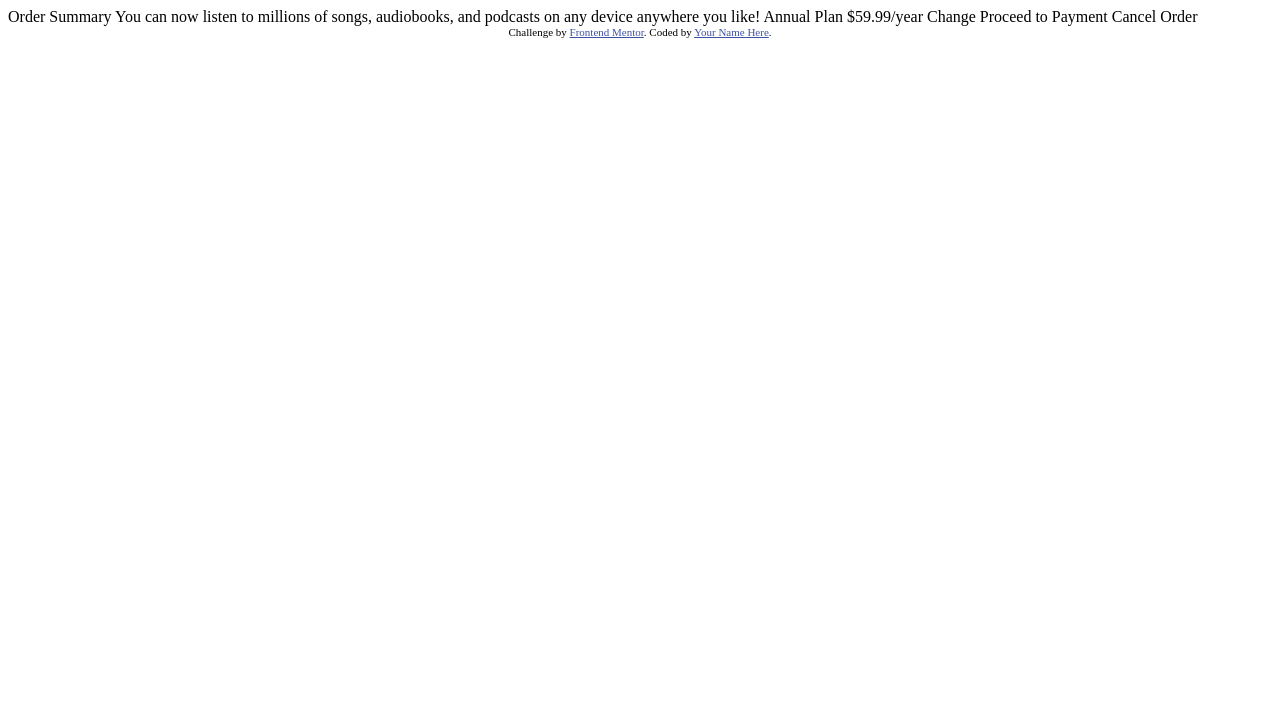
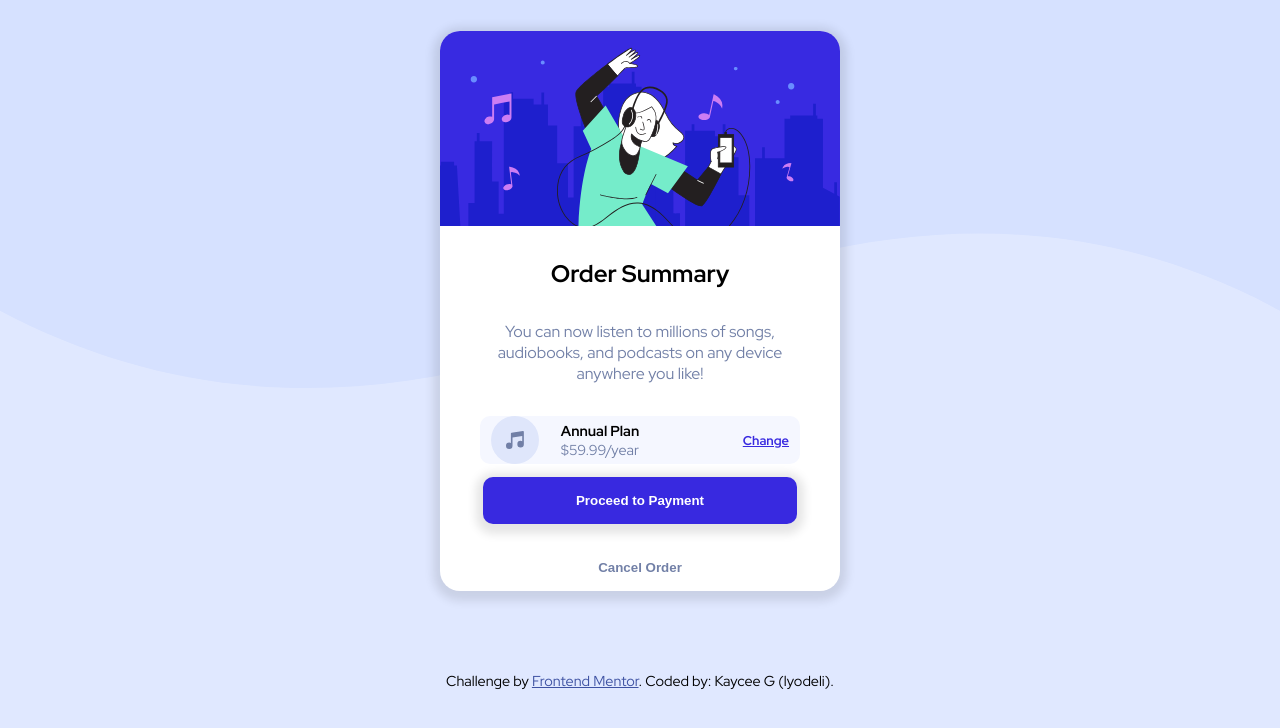
Before and after one commit to lyodeli/FM-Order_Summary, a plain HTML site: page index.html in a window 1280 px wide. Drawn offline with Linux system fonts and the light colour scheme.

Commit message:
project complete

```diff
--- a/index.html
+++ b/index.html
@@ -1,37 +1,54 @@
 <!DOCTYPE html>
 <html lang="en">
+
 <head>
   <meta charset="UTF-8">
-  <meta name="viewport" content="width=device-width, initial-scale=1.0"> <!-- displays site properly based on user's device -->
+  <meta name="viewport" content="width=device-width, initial-scale=1.0">
+  <link rel="icon" type="image/png" sizes="32x32" href="./images/favicon-32x32.png">
+  <link rel="preconnect" href="https://fonts.googleapis.com">
+  <link rel="preconnect" href="https://fonts.gstatic.com" crossorigin>
+  <link href="https://fonts.googleapis.com/css2?family=Red+Hat+Display:wght@400;700;900&display=swap" rel="stylesheet">
+  <link rel="stylesheet" href="style.css">
+  <link rel="stylesheet" href="mobile.css" media="screen and (max-width: 425px)">
+  <title>Frontend Mentor | Order Summary Card</title>
+</head>
 
-  <link rel="icon" type="image/png" sizes="32x32" href="./images/favicon-32x32.png">
+<body>
+  <main class="panel">
+    <section class="main-image">
+      <img src="images/illustration-hero.svg"
+        alt="illustration of someone in a city dancing at night wearing headphones">
+    </section>
 
-  <title>Frontend Mentor | Order summary card</title>
+    <section class="summary">
+      <h1>Order Summary</h1>
+      <p>You can now listen to millions of songs, audiobooks, and podcasts on any device anywhere you like!</p>
+    </section>
 
-  <!-- Feel free to remove these styles or customise in your own stylesheet 👍 -->
-  <style>
-    .attribution { font-size: 11px; text-align: center; }
-    .attribution a { color: hsl(228, 45%, 44%); }
-  </style>
-</head>
-<body>
+    <section class="plan">
+      <img src="images/icon-music.svg" alt="music icon" class="music-image">
+      <div class="plan-detail">
+        <h2>Annual Plan</h2>
+        <p>$59.99/year</p>
+      </div>
+      <a href="#">Change</a>
 
-  Order Summary
+    </section>
 
-  You can now listen to millions of songs, audiobooks, and podcasts on any
-  device anywhere you like!
+    <section class="buttons">
+      <div>
+        <button class="btn-payment">Proceed to Payment</button>
+      </div>
+      <div>
+        <button class="btn-cancel">Cancel Order</button>
+      </div>
+    </section>
+  </main>
 
-  Annual Plan
-  $59.99/year
+  <footer class="attribution">
+    <p>Challenge by <a href="https://www.frontendmentor.io?ref=challenge" target="_blank">Frontend Mentor</a>.
+      Coded by: Kaycee G (lyodeli).</p>
+  </footer>
+</body>
 
-  Change
-
-  Proceed to Payment
-  Cancel Order
-
-  <div class="attribution">
-    Challenge by <a href="https://www.frontendmentor.io?ref=challenge" target="_blank">Frontend Mentor</a>.
-    Coded by <a href="#">Your Name Here</a>.
-  </div>
-</body>
 </html>
--- /dev/null
+++ b/mobile.css
@@ -0,0 +1,21 @@
+html {
+  background-image: url("images/pattern-background-mobile.svg");
+}
+
+.panel {
+  width: 345px;
+  height: 80vh;
+  margin-top: 4rem;
+}
+
+.main-image {
+  width: 345px;
+}
+
+.btn-payment {
+  padding: 1rem 4.5rem;
+}
+
+.attribution {
+  font-size: 0.8rem;
+}
--- /dev/null
+++ b/style.css
@@ -0,0 +1,151 @@
+* {
+  margin: 0;
+  padding: 0;
+  box-sizing: border-box;
+}
+
+html {
+  background-size: contain;
+  background-image: url(images/pattern-background-desktop.svg);
+  background-repeat: no-repeat;
+  background-color: hsl(225, 100%, 94%);
+  font-family: "Red Hat Display", sans-serif;
+  height: 100vh;
+}
+
+body {
+  display: flex;
+  flex-direction: column;
+  align-items: center;
+  justify-content: center;
+  align-content: center;
+  min-height: 90vh;
+}
+
+.panel {
+  display: flex;
+  flex-direction: column;
+  flex-wrap: nowrap;
+  align-items: center;
+  align-content: center;
+  width: 400px;
+  min-height: 70vh;
+  background-color: white;
+  border-radius: 20px;
+  box-shadow: 0 3px 10px 7px rgb(0 0 0 / 0.1);
+}
+
+.main-image {
+  border-top-left-radius: 20px;
+  border-top-right-radius: 20px;
+  display: flex;
+  flex-direction: column;
+  align-content: flex-start;
+  flex-wrap: nowrap;
+  width: 400px;
+}
+
+img {
+  border-top-left-radius: 20px;
+  border-top-right-radius: 20px;
+}
+
+.summary {
+  display: flex;
+  flex-direction: column;
+  align-items: center;
+  justify-content: center;
+  align-content: center;
+  padding: 1rem;
+}
+.summary h1 {
+  padding: 1rem;
+}
+.summary p {
+  padding: 1rem 2rem;
+  display: flex;
+  justify-content: center;
+  align-content: center;
+  color: hsl(224, 23%, 55%);
+  text-align: center;
+}
+
+.plan {
+  display: flex;
+  flex-direction: row;
+  justify-content: space-around;
+  align-items: center;
+  width: 80%;
+  border-radius: 10px;
+  height: 13%;
+  background-color: hsl(225, 100%, 98%);
+}
+
+.plan-detail {
+  width: 50%;
+  display: flex;
+  flex-direction: column;
+}
+
+.plan-detail h2 {
+  font-size: 0.9rem;
+}
+
+.plan-detail p {
+  font-size: 0.9rem;
+  color: hsl(224, 23%, 55%);
+}
+
+.plan a {
+  font-weight: 700;
+  font-size: 0.8rem;
+  color: hsl(245, 75%, 52%);
+}
+
+.plan a:hover {
+  color: hsl(224, 23%, 55%);
+  text-decoration: none;
+}
+
+.buttons {
+  width: 100%;
+  flex: 1;
+  display: flex;
+  flex-direction: column;
+  justify-content: center;
+  align-items: center;
+}
+
+.btn-payment {
+  background-color: hsl(245, 75%, 52%);
+  color: white;
+  border: none;
+  font-weight: 700;
+  padding: 1rem 5.8rem;
+  border-radius: 10px;
+  margin-bottom: 2rem;
+  box-shadow: 0 3px 10px 7px rgb(0 0 0 / 0.1);
+}
+
+.btn-payment:hover {
+  background-color: hsl(228, 45%, 44%);
+}
+
+.btn-cancel {
+  background-color: white;
+  color: hsl(224, 23%, 55%);
+  border: none;
+  font-weight: 700;
+}
+
+.btn-cancel:hover {
+  color: hsl(223, 47%, 23%);
+}
+.attribution {
+  font-size: 0.9rem;
+  padding-top: 5rem;
+}
+
+.attribution a {
+  color: hsl(228, 45%, 44%);
+}
```
Also changed, not shown: finishedProjPics/FM_2_orderSum - Desktop.png (added), finishedProjPics/FM_2_orderSum - Mobile.png (added), 1 other file.
